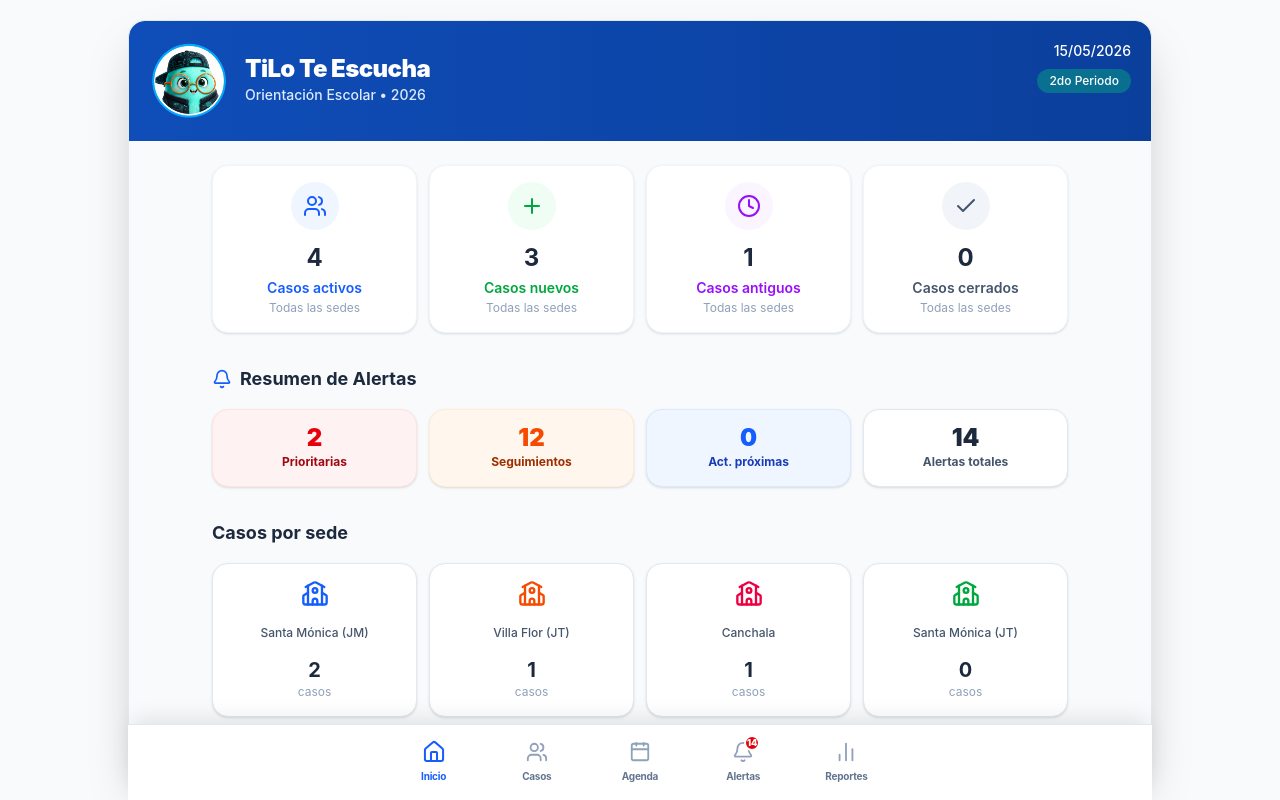
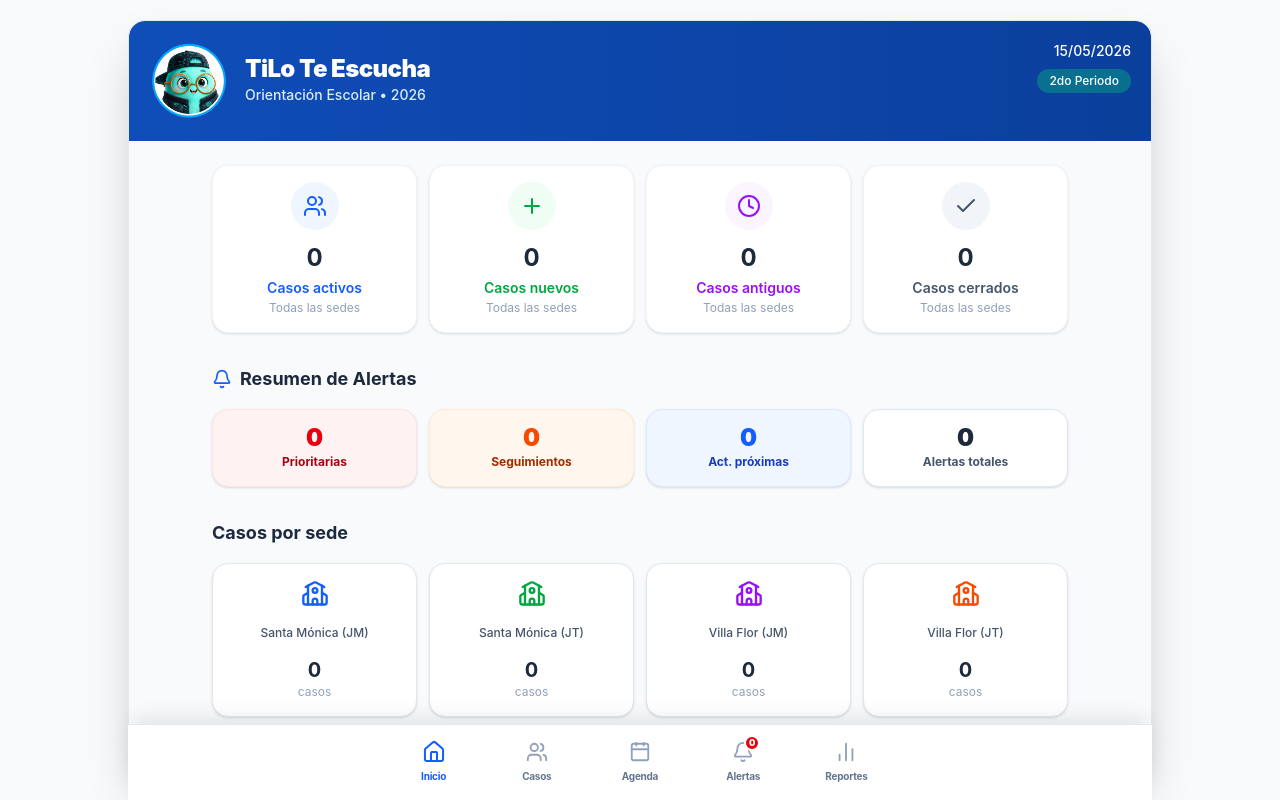
Before and after one commit to Andrex036/TiLoApp, a React (Vite) app: page / in a window 1280 px wide. Built offline with nearby package versions, Linux system fonts and the light colour scheme.

Commit message:
Limpieza total de datos para inicio de testing desde cero

```diff
--- a/src/App.jsx
+++ b/src/App.jsx
@@ -24,12 +24,12 @@ function App() {
     }, 3000) // 3 seconds splash
 
     // Force system reset for clean testing if not already done
-    const resetDone = localStorage.getItem('tilo_reset_fresh_v2');
+    const resetDone = localStorage.getItem('tilo_reset_clean_v1');
     if (!resetDone) {
       localStorage.removeItem('tilo_cases');
       localStorage.removeItem('tilo_activities');
       localStorage.removeItem('tilo_alerts');
-      localStorage.setItem('tilo_reset_fresh_v2', 'true');
+      localStorage.setItem('tilo_reset_clean_v1', 'true');
       // Refresh to ensure services re-init with empty mock data
       window.location.reload();
     }
--- a/src/data/activitiesMock.js
+++ b/src/data/activitiesMock.js
@@ -1,182 +1,4 @@
-/**
- * @typedef {"Programada" | "En curso" | "Completada" | "Reprogramada" | "Cancelada" | "Vencida"} ActivityStatus
- * @typedef {"Baja" | "Media" | "Alta" | "Prioritaria"} ActivityPriority
- */
-
-export const allActivities = [
-  {
-    id: "act-001",
-    titulo: "Reunión con padre de familia",
-    tipo: "Reunión con padre de familia",
-    fecha: "2026-04-29",
-    horaInicio: "08:00",
-    horaFin: "08:45",
-    sede: "Santa Mónica jornada mañana",
-    prioridad: "Alta",
-    estado: "Completada",
-    responsable: "Orientación escolar",
-    descripcion: "Reunión para seguimiento del caso.",
-    casoRelacionado: "Caso #101",
-    estudianteRelacionado: "Juan Pérez",
-    lugar: "Sala de orientación",
-    recordatorio: "1 hora antes",
-    repeticion: "No se repite",
-    color: "green"
-  },
-  {
-    id: "act-002",
-    titulo: "Seguimiento caso #102",
-    tipo: "Seguimiento de caso",
-    fecha: "2026-04-29",
-    horaInicio: "10:30",
-    horaFin: "11:15",
-    sede: "Villa Flor jornada mañana",
-    prioridad: "Alta",
-    estado: "En curso",
-    responsable: "Orientación escolar",
-    descripcion: "Evaluación de progreso escolar.",
-    estudianteRelacionado: "María Gómez",
-    lugar: "Sala de orientación",
-    recordatorio: "10 minutos antes",
-    color: "purple"
-  },
-  {
-    id: "act-003",
-    titulo: "Comité de convivencia escolar",
-    tipo: "Comité de convivencia escolar",
-    fecha: "2026-04-29",
-    horaInicio: "12:00",
-    horaFin: "13:30",
-    sede: "Todas las sedes",
-    prioridad: "Prioritaria",
-    estado: "Programada",
-    responsable: "Rectoría",
-    descripcion: "Reunión ordinaria del comité.",
-    lugar: "Sala de reuniones",
-    color: "red"
-  },
-  {
-    id: "act-004",
-    titulo: "Cita con estudiante",
-    tipo: "Cita con estudiante",
-    fecha: "2026-04-30",
-    horaInicio: "08:00",
-    horaFin: "08:30",
-    sede: "Santa Mónica jornada mañana",
-    prioridad: "Media",
-    estado: "Programada",
-    responsable: "Orientación escolar",
-    estudianteRelacionado: "Carlos Ruiz (Grado 5°)",
-    lugar: "Sala de orientación",
-    color: "blue"
-  },
-  {
-    id: "act-005",
-    titulo: "Reunión con docente",
-    tipo: "Reunión con docente",
-    fecha: "2026-04-30",
-    horaInicio: "11:00",
-    horaFin: "11:45",
-    sede: "El Carmen",
-    prioridad: "Media",
-    estado: "Programada",
-    responsable: "Orientación escolar",
-    descripcion: "Estrategias de aula.",
-    docenteRelacionado: "Docente tutor",
-    color: "blue"
-  },
-  {
-    id: "act-006",
-    titulo: "Taller habilidades sociales",
-    tipo: "Taller grupal",
-    fecha: "2026-04-30",
-    horaInicio: "14:00",
-    horaFin: "15:30",
-    sede: "Santa Mónica jornada tarde",
-    prioridad: "Alta",
-    estado: "Programada",
-    responsable: "Orientación escolar",
-    estudianteRelacionado: "Grupo 4°A",
-    lugar: "Salón de audiovisuales",
-    color: "orange"
-  },
-  {
-    id: "act-007",
-    titulo: "Visita sede Canchala",
-    tipo: "Visita a sede",
-    fecha: "2026-05-01",
-    horaInicio: "09:00",
-    horaFin: "11:00",
-    sede: "Canchala",
-    prioridad: "Media",
-    estado: "Programada",
-    responsable: "Orientación escolar",
-    descripcion: "Acompañamiento semanal.",
-    color: "blue"
-  },
-  {
-    id: "act-008",
-    titulo: "Escuela de familia",
-    tipo: "Escuela de familia",
-    fecha: "2026-05-02",
-    horaInicio: "08:00",
-    horaFin: "10:00",
-    sede: "Santa Mónica jornada mañana",
-    prioridad: "Alta",
-    estado: "Programada",
-    responsable: "Orientación escolar",
-    lugar: "Coliseo",
-    color: "orange"
-  },
-  {
-    id: "act-009",
-    titulo: "Revisión informe convivencia",
-    tipo: "Gestión administrativa",
-    fecha: "2026-04-28",
-    horaInicio: "14:00",
-    horaFin: "15:00",
-    sede: "Todas las sedes",
-    prioridad: "Prioritaria",
-    estado: "Vencida",
-    responsable: "Orientación escolar",
-    descripcion: "Entregar informe a rectoría.",
-    color: "gray"
-  },
-  {
-    id: "act-010",
-    titulo: "Activación ruta de salud",
-    tipo: "Activación de ruta",
-    fecha: "2026-05-03",
-    horaInicio: "10:00",
-    horaFin: "11:00",
-    sede: "Puerres",
-    prioridad: "Prioritaria",
-    estado: "Programada",
-    responsable: "Orientación escolar",
-    descripcion: "Acompañamiento a EPS.",
-    casoRelacionado: "Caso #105",
-    color: "red"
-  }
-];
-
-// Datos derivados para Dashboard principal
-export const todayActivities = [
-  { id: 1, time: '08:00', title: 'Reunión con padre de familia', detail: 'Caso #101 – Juan Pérez' },
-  { id: 2, time: '10:30', title: 'Seguimiento caso #102', detail: 'Estudiante grado 3°' },
-  { id: 3, time: '12:00', title: 'Comité de convivencia escolar', detail: 'Sala de reuniones' },
-];
-
-export const tomorrowActivities = [
-  { id: 1, time: '08:00', title: 'Cita con estudiante', detail: 'Caso #105 – Grado 5°' },
-  { id: 2, time: '11:00', title: 'Reunión con docente', detail: 'Caso #98 – Docente tutor' },
-  { id: 3, time: '02:00', title: 'Taller habilidades sociales', detail: 'Grupo 4°A' },
-];
-
-export const calendarEvents = [
-  { id: 1, day: 'MAR 28', time: '08:00', title: 'Reunión Padre de familia', bg: 'bg-green-100', text: 'text-green-800' },
-  { id: 2, day: 'MIÉ 29', time: '08:00', title: 'Cita con estudiante', bg: 'bg-blue-100', text: 'text-blue-800' },
-  { id: 3, day: 'MIÉ 29', time: '10:30', title: 'Seguimiento caso #102', bg: 'bg-yellow-100', text: 'text-yellow-800' },
-  { id: 4, day: 'MIÉ 29', time: '12:00', title: 'Comité de convivencia', bg: 'bg-red-100', text: 'text-red-800' },
-  { id: 5, day: 'JUE 30', time: '11:00', title: 'Reunión con docente', bg: 'bg-purple-100', text: 'text-purple-800' },
-  { id: 6, day: 'JUE 30', time: '14:00', title: 'Taller habilidades sociales', bg: 'bg-green-100', text: 'text-green-800' },
-];
+export const allActivities = [];
+export const todayActivities = [];
+export const tomorrowActivities = [];
+export const calendarEvents = [];
--- a/src/data/mockCases.js
+++ b/src/data/mockCases.js
@@ -1,63 +1 @@
-export const initialCases = [
-  {
-    id: "101",
-    identificacion: "101",
-    codigo: "Caso #101",
-    estudiante: "Juan Pérez",
-    grado: "5°",
-    sede: "Santa Mónica (JM)",
-    tipoCaso: "Nuevo",
-    motivo: "Convivencia escolar",
-    estado: "Activo",
-    nivelRiesgo: "Medio",
-    createdAt: "2026-04-15T10:00:00.000Z",
-    docenteRemitente: "Ana María López",
-    seguimientos: []
-  },
-  {
-    id: "102",
-    identificacion: "102",
-    codigo: "Caso #102",
-    estudiante: "María García",
-    grado: "3°",
-    sede: "Villa Flor (JT)",
-    tipoCaso: "Antiguo",
-    motivo: "Académico",
-    estado: "En seguimiento",
-    nivelRiesgo: "Alto",
-    createdAt: "2026-05-01T09:00:00.000Z",
-    docenteRemitente: "Carlos Ruiz",
-    seguimientos: []
-  },
-  {
-    id: "103",
-    identificacion: "103",
-    codigo: "Caso #103",
-    estudiante: "Luis Rodríguez",
-    grado: "Transición",
-    sede: "Santa Mónica (JM)",
-    tipoCaso: "Nuevo",
-    motivo: "Riesgo psicosocial",
-    estado: "Activo",
-    nivelRiesgo: "Prioritario",
-    createdAt: "2026-05-10T14:30:00.000Z",
-    docenteRemitente: "Sandra Torres",
-    rutaActivada: ["ICBF", "Sector Salud (EPS/Hospital)"],
-    seguimientos: []
-  },
-  {
-    id: "104",
-    identificacion: "104",
-    codigo: "Caso #104",
-    estudiante: "Sofía Martínez",
-    grado: "2°",
-    sede: "Canchala",
-    tipoCaso: "Nuevo",
-    motivo: "Pautas de crianza",
-    estado: "Activo",
-    nivelRiesgo: "Bajo",
-    createdAt: "2026-05-05T11:20:00.000Z",
-    docenteRemitente: "Marta Gómez",
-    seguimientos: []
-  }
-];
+export const initialCases = [];
```
